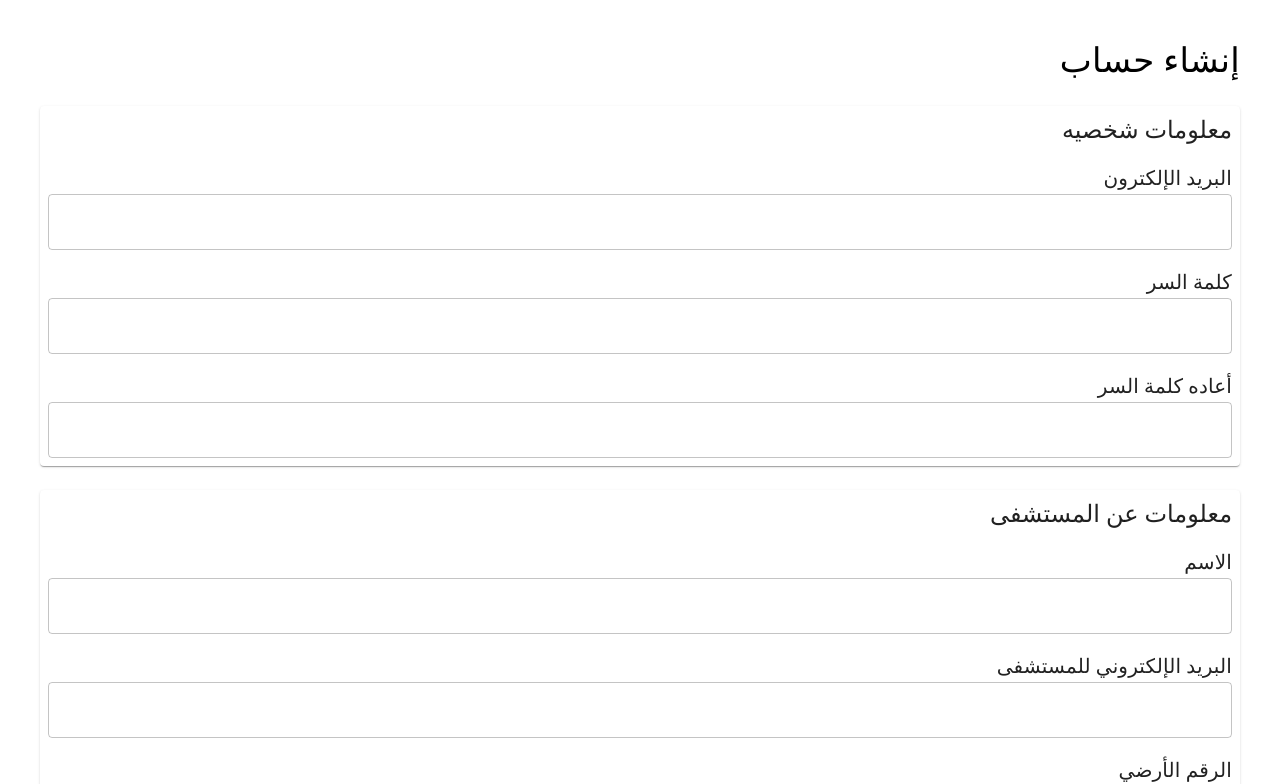
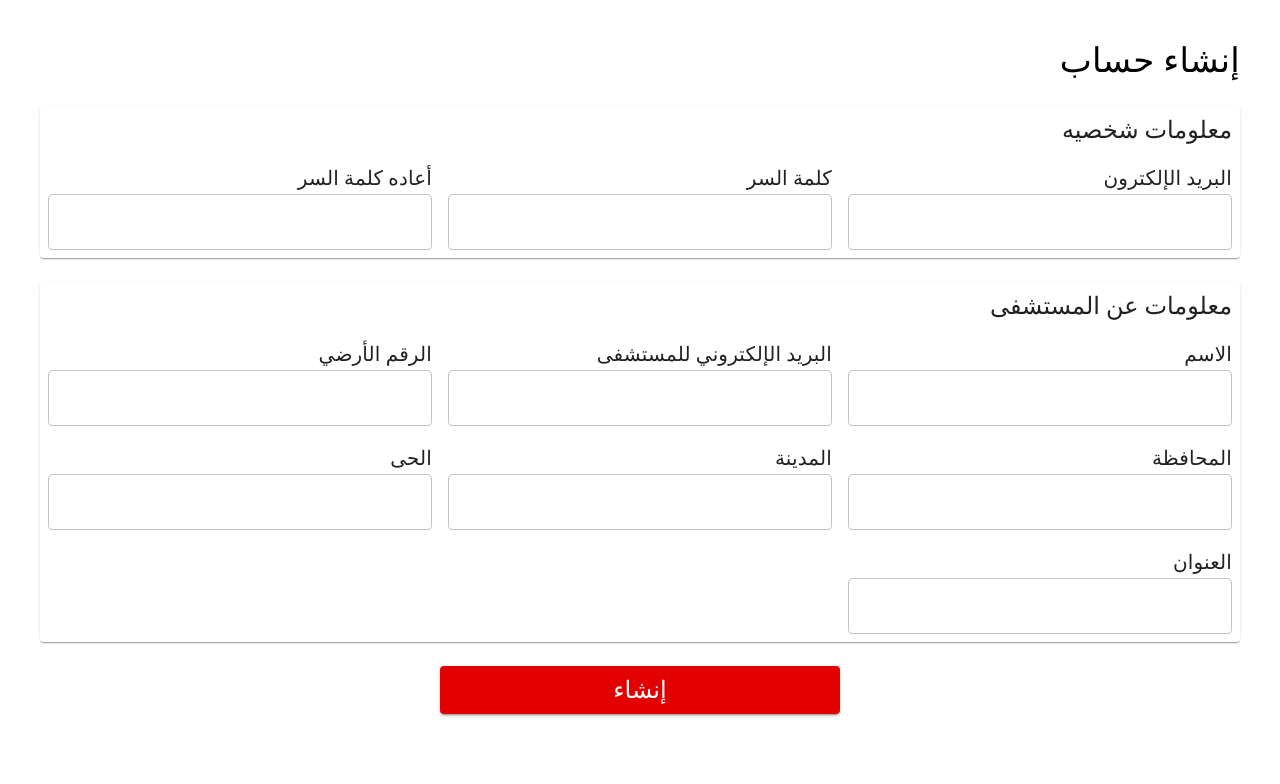
Before and after one commit to LoaiAlaa24/COVID-19, a React (Create React App) app: page /hospitalRegisteration in a window 1280 px wide. Shown: the top 784 px of the page. Built offline with nearby package versions, Linux system fonts and the light colour scheme.

Commit message:
after adjusting the view of hospital registeration for laptops

```diff
--- a/src/components/HospitalRegisteration/HospitalInfo.jsx
+++ b/src/components/HospitalRegisteration/HospitalInfo.jsx
@@ -24,6 +24,9 @@ class HospitalInfo extends Component {
           item
           spacing={2}
           xs={12}
+          direction="row-reverse"
+          justify="flex-start"
+          alignItems="center"
           className={classes.mainContainer}
         >
           <Grid item xs={12}>
@@ -31,7 +34,7 @@ class HospitalInfo extends Component {
               معلومات عن المستشفى
             </Typography>
           </Grid>
-          <Grid item xs={12}>
+          <Grid item xs={12} md={4}>
             <Grid item xs={12}>
               <Typography variant="h6" align="right">
                 الاسم
@@ -48,7 +51,7 @@ class HospitalInfo extends Component {
               />
             </Grid>
           </Grid>
-          <Grid item xs={12}>
+          <Grid item xs={12} md={4}>
             <Grid item xs={12}>
               <Typography variant="h6" align="right">
                 البريد الإلكتروني للمستشفى
@@ -65,7 +68,7 @@ class HospitalInfo extends Component {
               />
             </Grid>
           </Grid>
-          <Grid item xs={12}>
+          <Grid item xs={12} md={4}>
             <Grid item xs={12}>
               <Typography variant="h6" align="right">
                 الرقم الأرضي
@@ -83,7 +86,7 @@ class HospitalInfo extends Component {
             </Grid>
           </Grid>
 
-          <Grid item xs={12}>
+          <Grid item xs={12} md={4}>
             <Grid item xs={12}>
               <Typography variant="h6" align="right">
                 المحافظة
@@ -99,7 +102,7 @@ class HospitalInfo extends Component {
               />
             </Grid>
           </Grid>
-          <Grid item xs={12}>
+          <Grid item xs={12} md={4}>
             <Grid item xs={12}>
               <Typography variant="h6" align="right">
                 المدينة
@@ -116,7 +119,7 @@ class HospitalInfo extends Component {
             </Grid>
           </Grid>
 
-          <Grid item xs={12}>
+          <Grid item xs={12} md={4}>
             <Grid item xs={12}>
               <Typography variant="h6" align="right">
                 الحى
@@ -133,7 +136,7 @@ class HospitalInfo extends Component {
             </Grid>
           </Grid>
 
-          <Grid item xs={12}>
+          <Grid item xs={12} md={4}>
             <Grid item xs={12}>
               <Typography variant="h6" align="right">
                 العنوان
--- a/src/components/HospitalRegisteration/PersonalInfo.jsx
+++ b/src/components/HospitalRegisteration/PersonalInfo.jsx
@@ -24,6 +24,9 @@ class PersonlInfo extends Component {
           item
           spacing={2}
           xs={12}
+          direction="row-reverse"
+          justify="flex-start"
+          alignItems="center"
           className={classes.mainContainer}
         >
           <Grid item xs={12}>
@@ -31,7 +34,7 @@ class PersonlInfo extends Component {
               معلومات شخصيه
             </Typography>
           </Grid>
-          <Grid item xs={12}>
+          <Grid item xs={12} md={4}>
             <Grid item xs={12}>
               <Typography variant="h6" align="right">
                 البريد الإلكترون
@@ -40,6 +43,7 @@ class PersonlInfo extends Component {
             <Grid item xs={12}>
               <TextField
                 id="outlined-password-input"
+                value=""
                 autoComplete="current-password"
                 variant="outlined"
                 type="string"
@@ -47,8 +51,8 @@ class PersonlInfo extends Component {
               />
             </Grid>
           </Grid>
-          <Grid item xs={12}>
-            <Grid item xs={12}>
+          <Grid item xs={12} md={4}>
+            <Grid item xs={12} >
               <Typography variant="h6" align="right">
               كلمة السر
               </Typography>
@@ -56,14 +60,14 @@ class PersonlInfo extends Component {
             <Grid item xs={12}>
               <TextField
                 id="outlined-password-input"
-                type="password"
+                value=""
                 autoComplete="current-password"
                 variant="outlined"
                 fullWidth
               />
             </Grid>
           </Grid>
-          <Grid item xs={12}>
+          <Grid item xs={12} md={4}>
             <Grid item xs={12}>
               <Typography variant="h6" align="right">
                 أعاده كلمة السر
@@ -72,6 +76,7 @@ class PersonlInfo extends Component {
             <Grid item xs={12}>
               <TextField
                 id="outlined-password-input"
+                value=""
                 type="password"
                 autoComplete="current-password"
                 variant="outlined"
```
